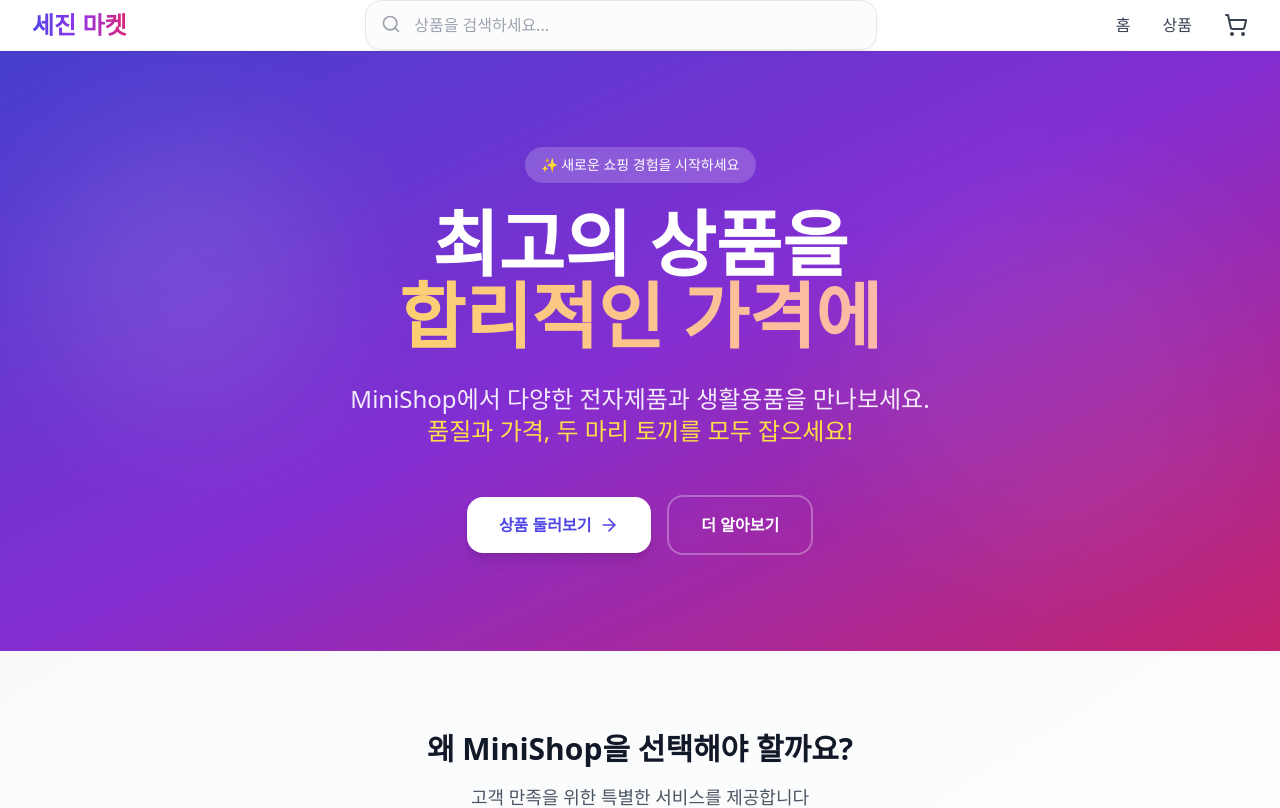
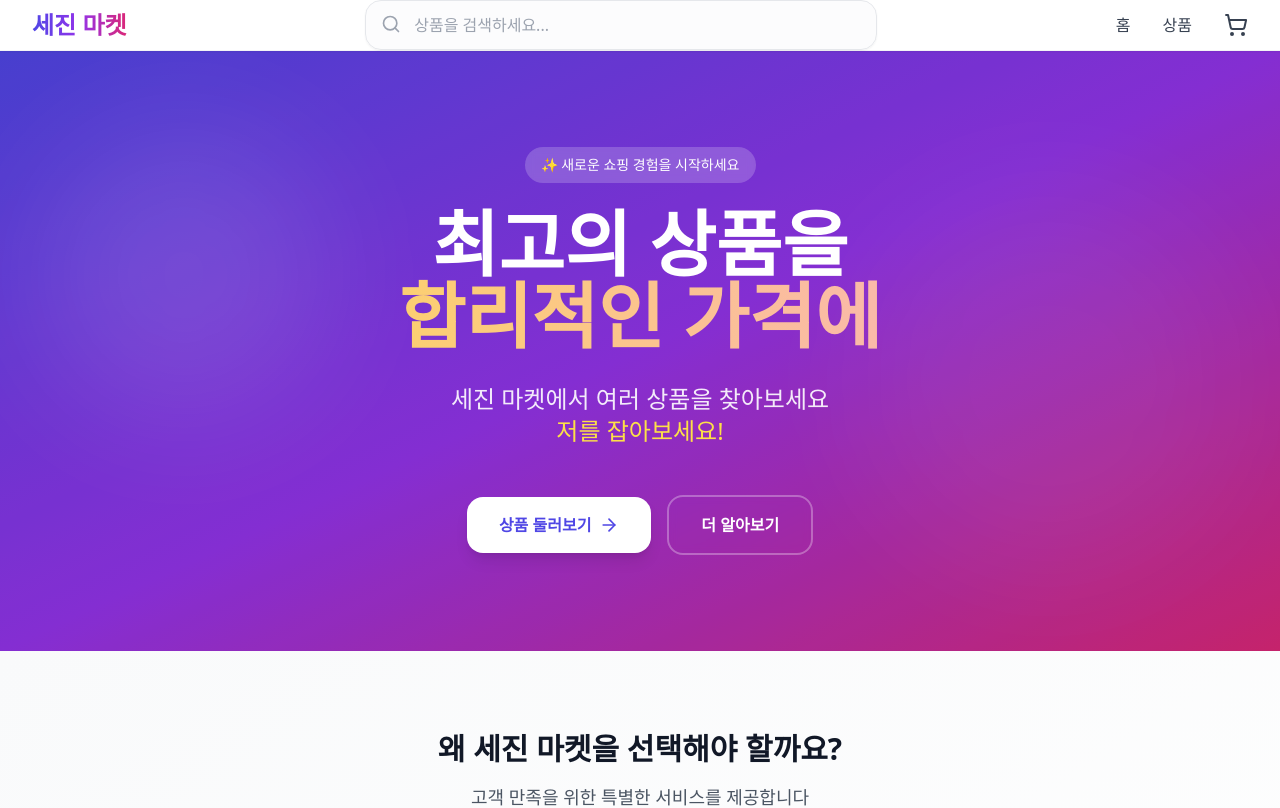
Before and after one commit to os160960-crypto/web-page, a React (Vite) app: page / in a window 1280 px wide. Shown: the top 808 px of the page. Built offline with nearby package versions, Linux system fonts and the light colour scheme.

Commit message:
Home.tsx 수정

```diff
--- a/src/pages/Home.tsx
+++ b/src/pages/Home.tsx
@@ -28,8 +28,8 @@ const Home: React.FC = () => {
               </span>
             </h1>
             <p className="text-xl md:text-2xl mb-12 text-white/90 max-w-3xl mx-auto leading-relaxed">
-              MiniShop에서 다양한 전자제품과 생활용품을 만나보세요.<br />
-              <span className="text-yellow-300">품질과 가격, 두 마리 토끼를 모두 잡으세요!</span>
+              세진 마켓에서 여러 상품을 찾아보세요<br />
+              <span className="text-yellow-300">저를 잡아보세요!</span>
             </p>
             <div className="flex flex-col sm:flex-row gap-4 justify-center items-center">
               <Link
@@ -51,7 +51,7 @@ const Home: React.FC = () => {
       <section className="py-20 bg-gradient-to-br from-gray-50 to-white">
         <div className="max-w-6xl mx-auto px-4 sm:px-6 lg:px-8">
           <div className="text-center mb-16">
-            <h2 className="text-3xl font-bold text-gray-900 mb-4">왜 MiniShop을 선택해야 할까요?</h2>
+            <h2 className="text-3xl font-bold text-gray-900 mb-4">왜 세진 마켓을 선택해야 할까요?</h2>
             <p className="text-lg text-gray-600 max-w-2xl mx-auto">고객 만족을 위한 특별한 서비스를 제공합니다</p>
           </div>
 
```
